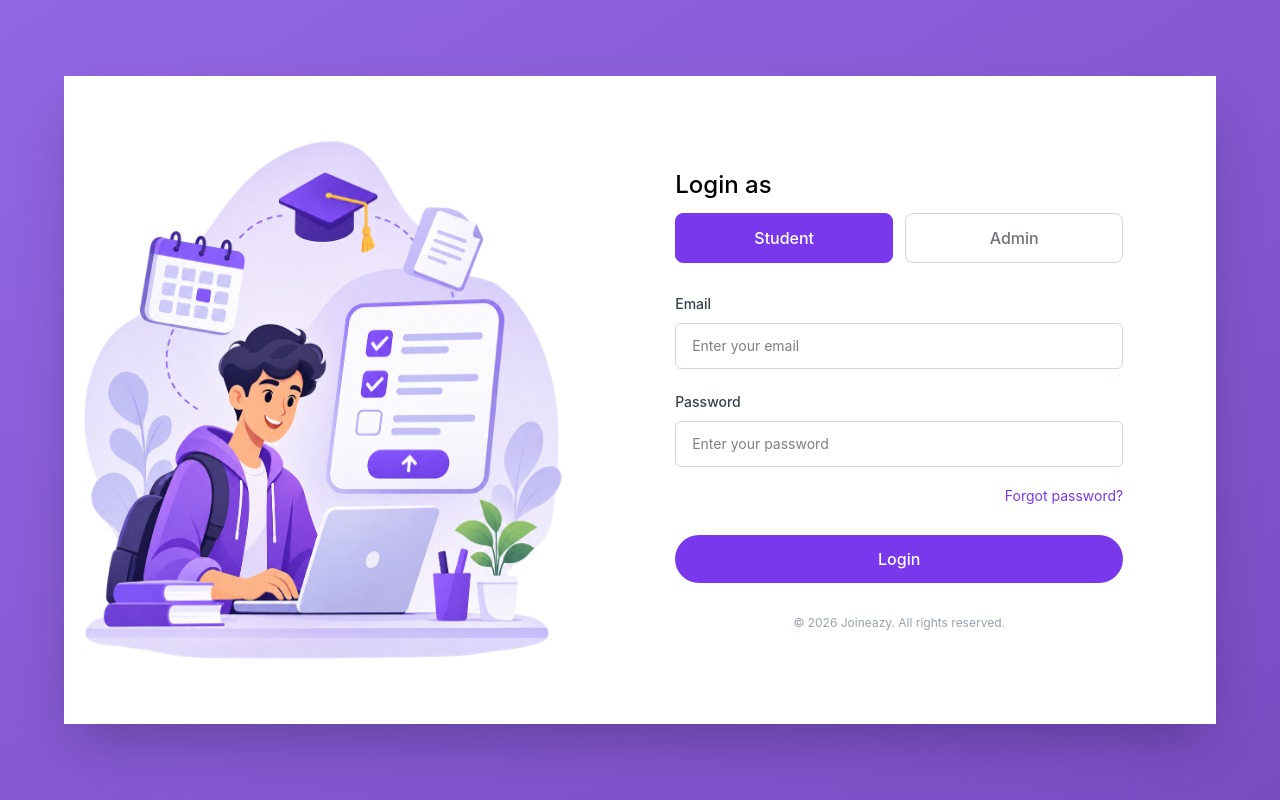
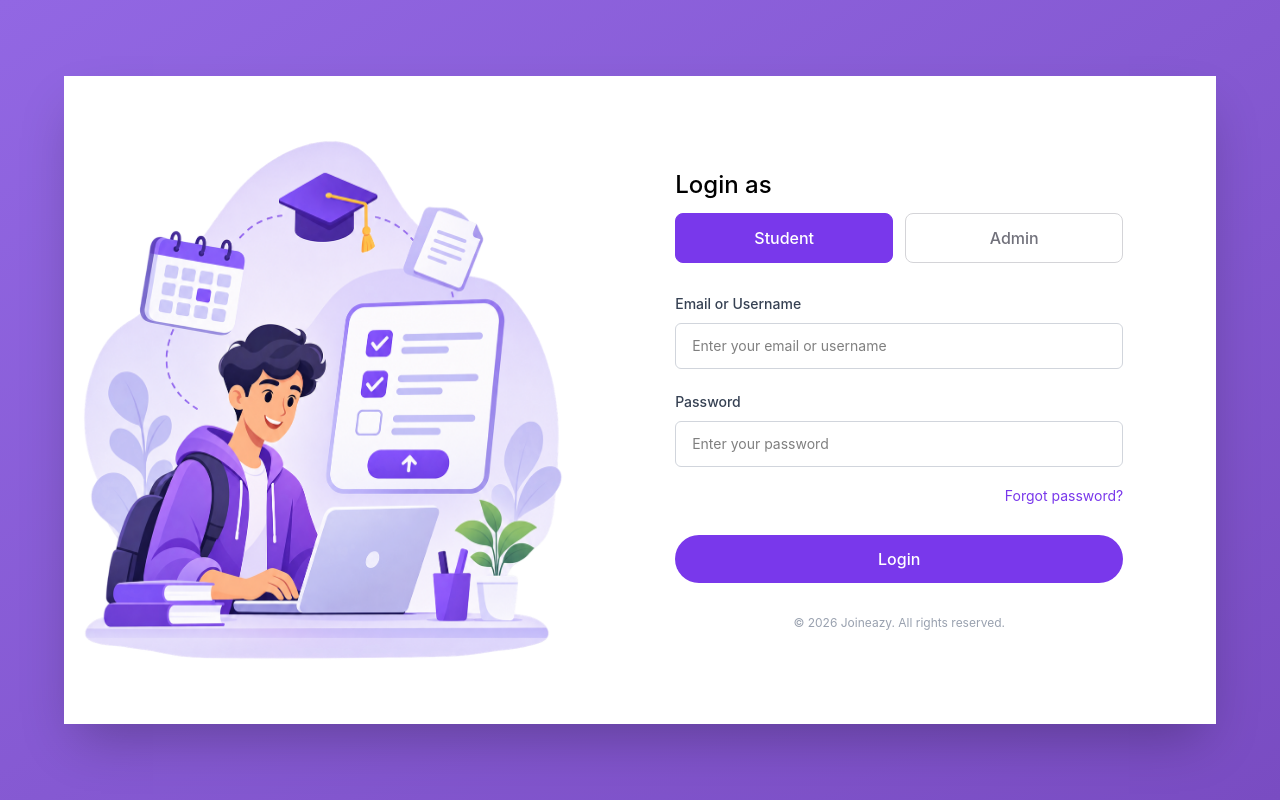
Before and after one commit to rishi284/Assignment-Dashboard, a React (Vite) app: page /login in a window 1280 px wide. Built offline with nearby package versions, Linux system fonts and the light colour scheme.

Commit message:
fix: update login input placeholder to include username and remove unused confirmation icon in StudentDashboard

```diff
--- a/src/Components/Login.jsx
+++ b/src/Components/Login.jsx
@@ -215,14 +215,14 @@ function Login() {
                         {/* Email */}
                         <div className="my-5">
                             <label className="text-sm font-medium text-gray-700">
-                                Email
+                                Email or Username
                             </label>
 
                             <input
                                 type="email"
                                 value={email}
                                 onChange={(e) => setEmail(e.target.value)}
-                                placeholder="Enter your email"
+                                placeholder="Enter your email or username"
                                 className="w-full mt-2 px-4 py-3 border border-gray-300 rounded-md outline-none focus:border-[#7938EB] text-sm"
                             />
                         </div>
--- a/src/Components/StudentPortal.jsx
+++ b/src/Components/StudentPortal.jsx
@@ -544,9 +544,6 @@ function StudentDashboard() {
 
                     <div className="bg-white w-full max-w-md rounded-2xl p-7 shadow-2xl">
 
-                        <div className="w-14 h-14 bg-purple-100 text-[#7938EB] rounded-full flex items-center justify-center text-2xl mx-auto mb-5">
-                            ✓
-                        </div>
 
                         <h2 className="text-xl font-semibold text-zinc-800 text-center">
                             Confirm Submission
```
